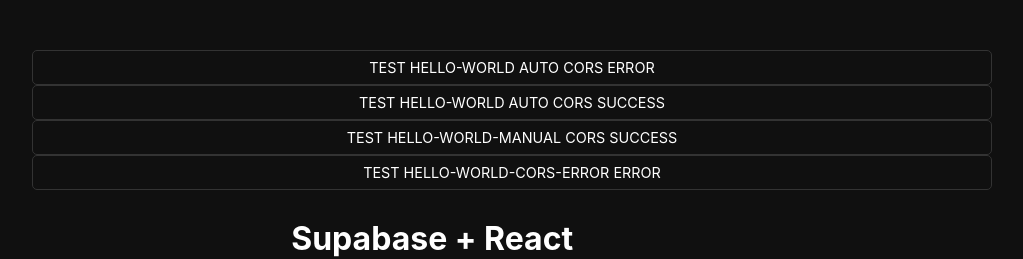
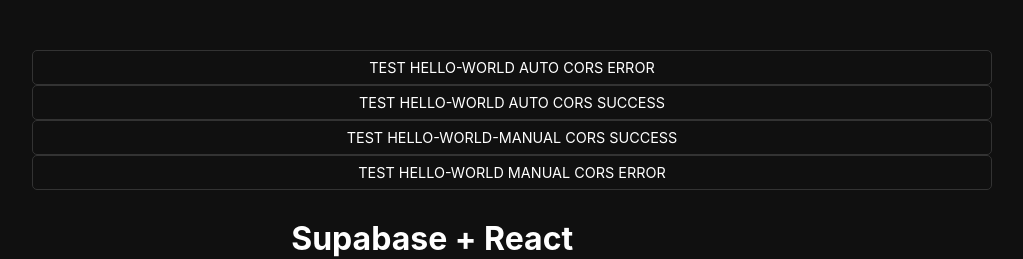
Before and after one commit to chrismutua/supabase-cmutua-demo-user-management-react, a React (Vite) app in the folder supabase-react/: page / in a window 1280 px wide. Shown: the top 259 px of the page, without its empty margins (128-1151 px from the left). Built offline with nearby package versions, Linux system fonts and the light colour scheme; no server answers.

Commit message:
chore(edge-function): Fix type on button

```diff
--- a/supabase-react/src/App.jsx
+++ b/supabase-react/src/App.jsx
@@ -65,7 +65,7 @@ function App() {
         className="button block"
         onClick={() => testEdgeFunction('hello-world-manual-cors-error')}
       >
-        Test hello-world-cors-error error
+        Test hello-world manual cors error
       </button>
       {fnResult && <pre>{fnResult}</pre>}
       {!claims ? (
```
